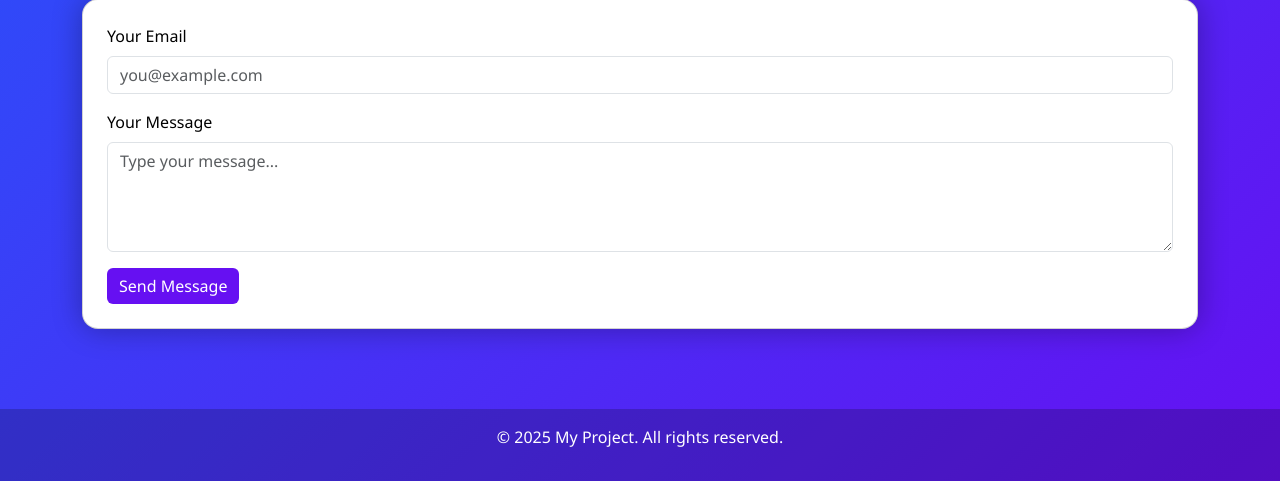
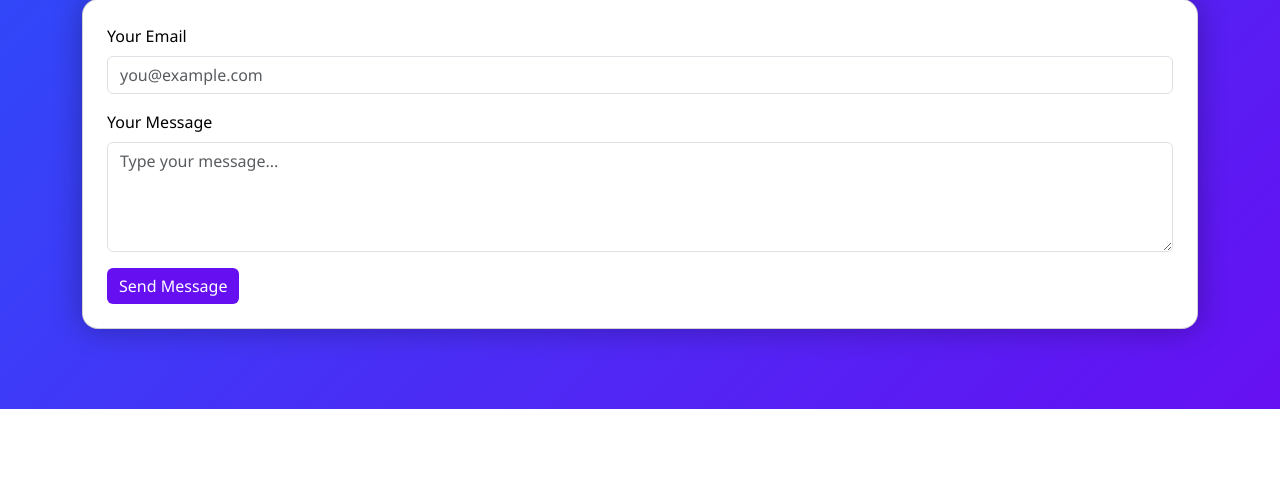
Before and after one commit to roparon/COUNTY_PORTAL1, a Flask app: template app/templates/main/p.html in a window 1280 px wide. Shown: the part 1159-1640 px from the top of the page. After the commit the page ends 1568 px from the top, so only its background shows below. Run offline with Flask 3, Linux system fonts and the light colour scheme; the template is opened without the code that fills it, so the values that code supplies are empty; some libraries are stand-ins or nearby versions.

Commit message:
modified p.html file

```diff
--- a/app/templates/main/p.html
+++ b/app/templates/main/p.html
@@ -109,9 +109,5 @@
     </div>
   </main>
 
-  <footer>
-    <p>© 2025 My Project. All rights reserved.</p>
-  </footer>
-
 </body>
 </html>
```
